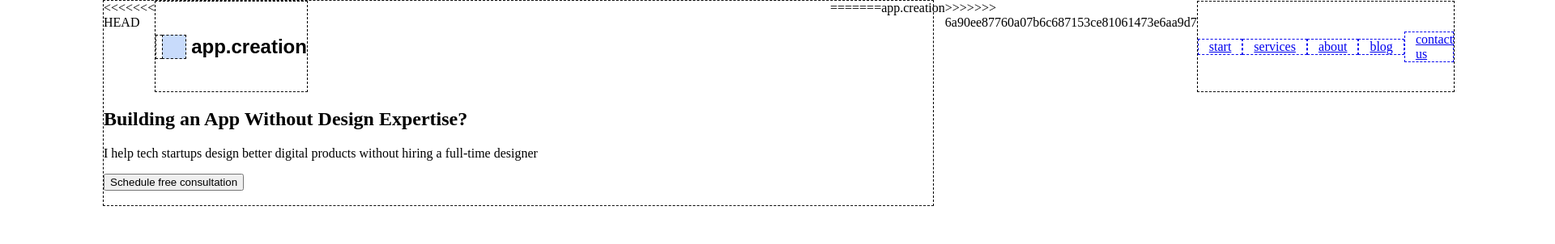
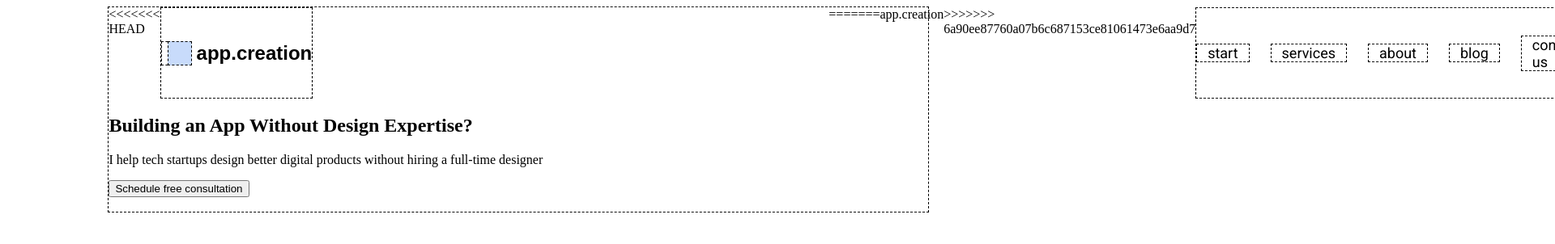
Before and after one commit to Oyuna02/NewProject, a plain HTML site: page index.html in a window 1280 px wide. Shown: the top 302 px of the page at 81% size, 1920 px wide, since content can reach past the window. Drawn offline with Linux system fonts and the light colour scheme; a web font is replaced by a local one.

Commit message:
Добавлено меню в styles.css

```diff
--- a/styles.css
+++ b/styles.css
@@ -1,28 +1,23 @@
-body {
+.body {
   margin: 0;
 }
-
 .header {
   display: flex;
   justify-content: space-between;
 }
-
 .wrapper {
   margin: auto;
   width: 80%;
   border: dashed 1px;
 }
-
 .logo, .menu {
   display: inline-block;
   border: dashed 1px;
 }
-
 .menu {
   display: flex;
   align-items: center;
 }
-
 .logo {
   margin-right: 63%;
   position: relative;
@@ -45,7 +40,6 @@ body {
   border-radius: 50%
   opacity:.7;
   }
-
 .logo__circle_color_blue{
   left: 8px;
   right: 56px;
@@ -56,10 +50,54 @@ body {
 }
 
 .menu__item {
+  position: relative;
+  margin-right: 26px;
   padding: 0 13px;
   border: dashed 1px;
+  font: 500 18px/21px Roboto, arial, helvetica, sans-serif;
+  color: #000000;
+  text-decoration: none;
+  transition: opacity .5s;
 }
-
+.menu__item_active:after{
+  position: absolute;
+  display: block;
+  content:'';
+  left: 0;
+  width: 100%;
+  height: 3px;
+  background: #OO56EC;
+  opacity:0;
+}
+.menu__item:after{
+    position: absolute;
+    display: block;
+    content:'';
+    left: 0;
+    width: 0;
+    height: 3px;
+    background: #OO56EC;
+    opacity: 0;
+    transition: opacity .5s, width.5s;
+}
 .menu__item:last-child {
-  padding-right:0;
+  margin-right:auto0;
 }
+.menu__item:hover{
+  opacity: 0.5;
+}
+.menu__item:hover::after{
+  position:absolute;
+  left:0;
+  display: block;
+  content:'';
+  width: 100%;
+  height: 3px;
+  background: #OO56EC;
+  opacity: 1;
+}
+.button:hover {
+	background: rgba(0,0,0,0);
+	color: #3a7999;
+	box-shadow: inset 0 0 0 3px #3a7999;
+}
```
